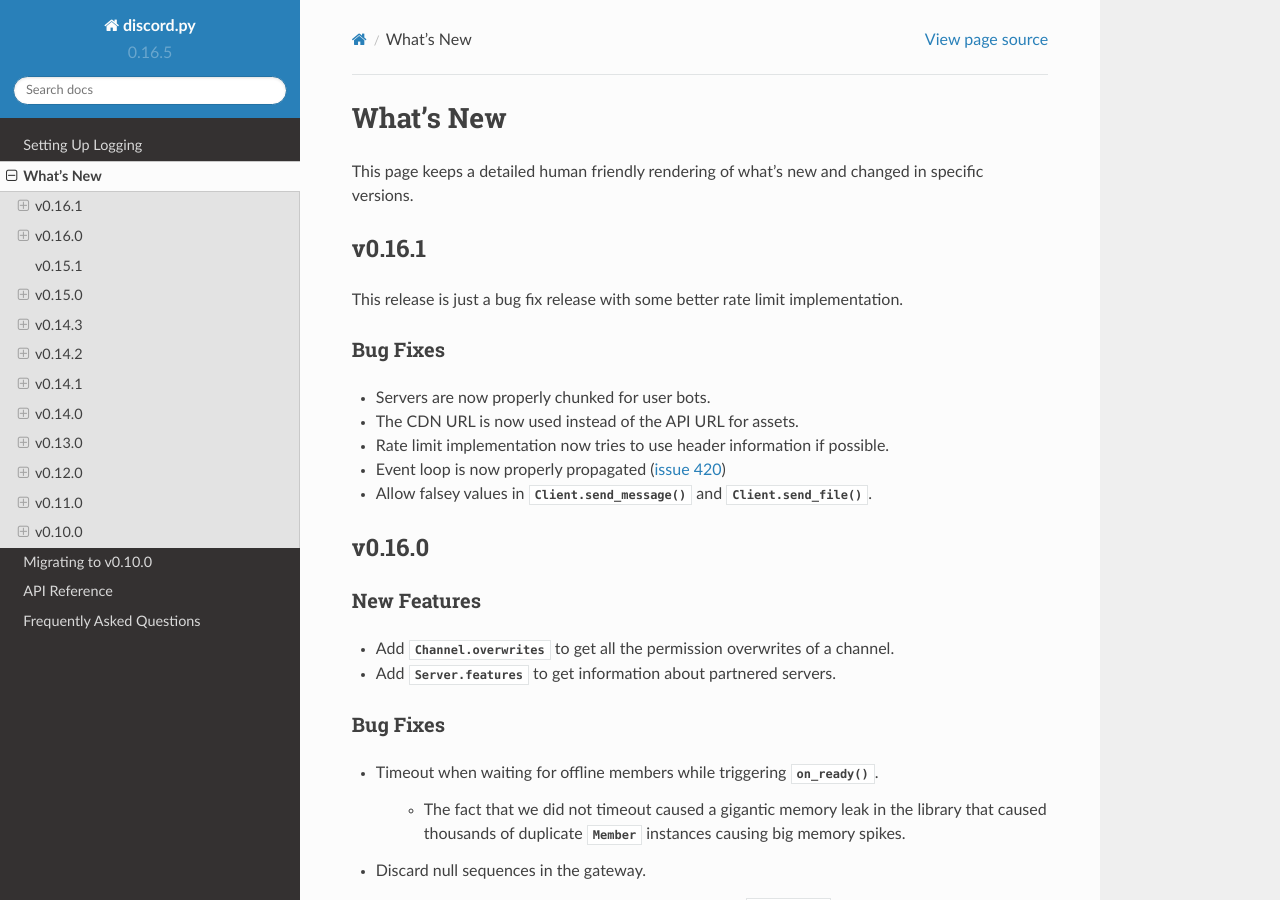
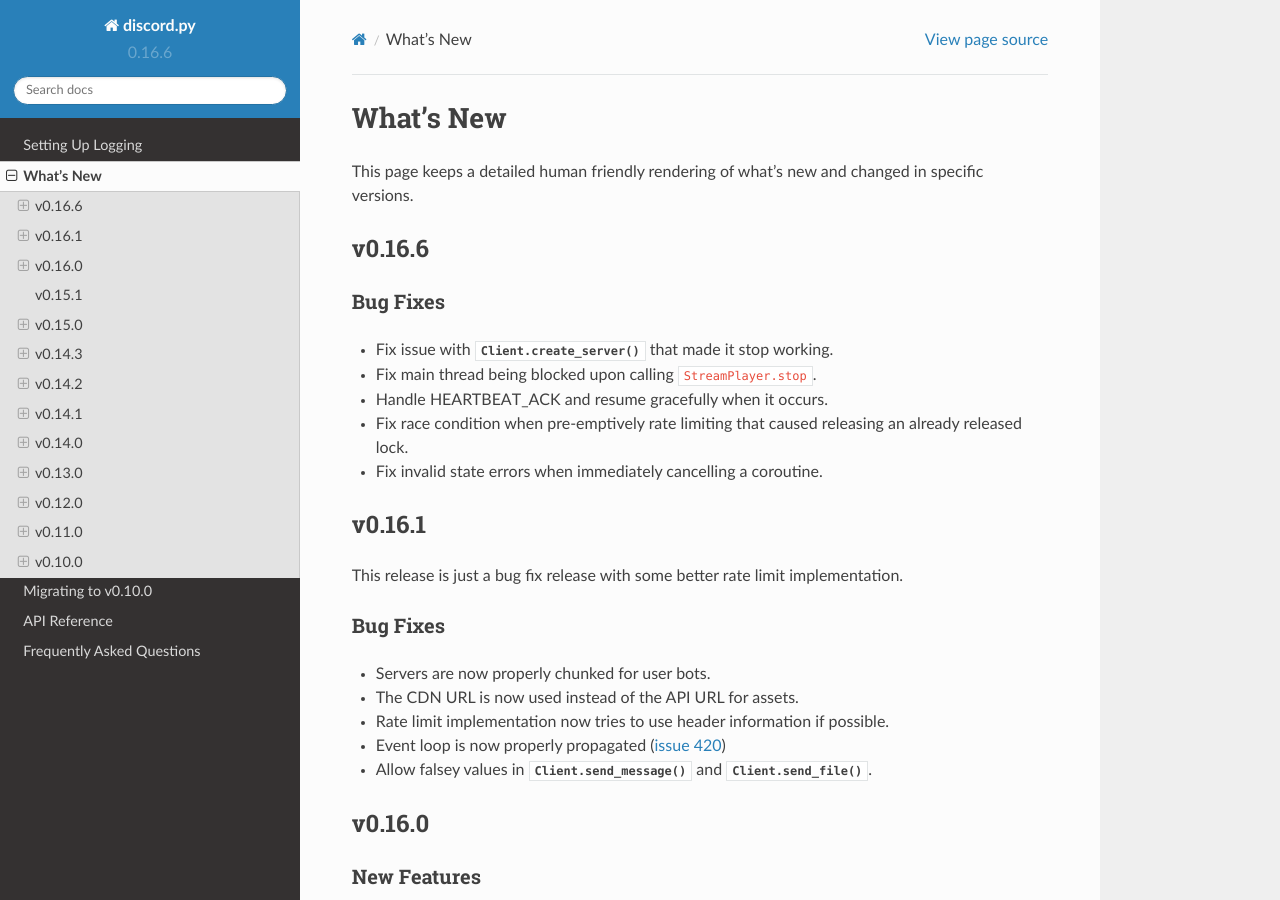
Before and after one commit to Rapptz/discord.py, a Sphinx documentation site: the page built from docs/whats_new.rst, in a window 1280 px wide and 900 px high. Built offline with Sphinx 7.4.7 and the Read the Docs theme 2.0.0, drawn with Linux system fonts in a browser that asks for light colours.

Commit message:
Version bump to v0.16.6

```diff
--- a/discord/__init__.py
+++ b/discord/__init__.py
@@ -15,7 +15,7 @@
 __author__ = 'Rapptz'
 __license__ = 'MIT'
 __copyright__ = 'Copyright 2015-2016 Rapptz'
-__version__ = '0.16.5'
+__version__ = '0.16.6'
 
 from .client import Client, AppInfo, ChannelPermissions
 from .user import User
@@ -43,7 +43,7 @@
 
 VersionInfo = namedtuple('VersionInfo', 'major minor micro releaselevel serial')
 
-version_info = VersionInfo(major=0, minor=16, micro=5, releaselevel='final', serial=0)
+version_info = VersionInfo(major=0, minor=16, micro=6, releaselevel='final', serial=0)
 
 try:
     from logging import NullHandler
--- a/docs/whats_new.rst
+++ b/docs/whats_new.rst
@@ -7,6 +7,20 @@
 
 This page keeps a detailed human friendly rendering of what's new and changed
 in specific versions.
+
+.. _vp0p16p6:
+
+v0.16.6
+--------
+
+Bug Fixes
+~~~~~~~~~~
+
+- Fix issue with :meth:`Client.create_server` that made it stop working.
+- Fix main thread being blocked upon calling ``StreamPlayer.stop``.
+- Handle HEARTBEAT_ACK and resume gracefully when it occurs.
+- Fix race condition when pre-emptively rate limiting that caused releasing an already released lock.
+- Fix invalid state errors when immediately cancelling a coroutine.
 
 .. _vp0p16p1:
 
```
